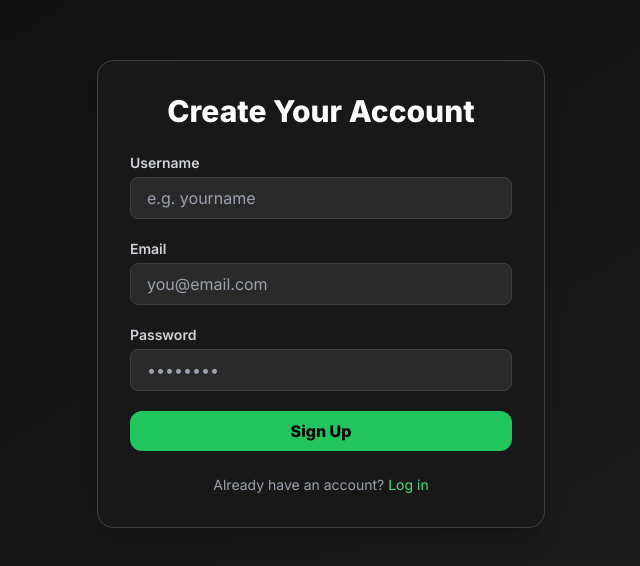
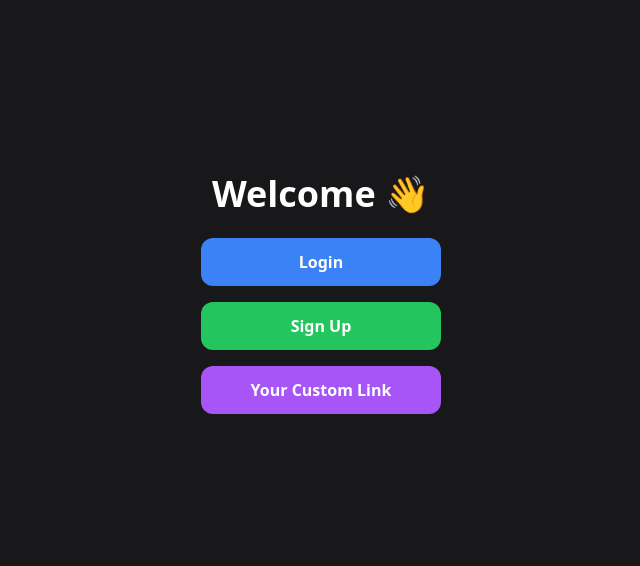
Before and after one commit to sigmaszzzz/MeFilms, a plain HTML site: page index.html in a window 1280 px wide. Shown: the part 106-672 px from the top of the page, without its empty margins (319-959 px from the left). Drawn offline with nearby package versions, Linux system fonts and the light colour scheme.

Commit message:
Update index.html

```diff
--- a/index.html
+++ b/index.html
@@ -3,40 +3,16 @@
 <head>
   <meta charset="UTF-8" />
   <meta name="viewport" content="width=device-width, initial-scale=1.0" />
-    <title>Sign Up</title>
+  <title>Main Page</title>
   <script src="https://cdn.tailwindcss.com"></script>
-    <link rel="preconnect" href="https://fonts.googleapis.com">
-    <link href="https://fonts.googleapis.com/css2?family=Inter:wght@400;600;800&display=swap" rel="stylesheet">
-    <style>
-      body {
-        font-family: 'Inter', sans-serif;
-      }
-    </style>
 </head>
-  <body class="bg-gradient-to-br from-[#0f0f0f] to-[#1e1e1e] text-white min-h-screen flex items-center justify-center px-4">
-    <div class="w-full max-w-md bg-[#181818] p-8 rounded-2xl shadow-xl border border-neutral-700">
-      <h2 class="text-3xl font-extrabold text-center mb-6">Create Your Account</h2>
-      <form class="space-y-5">
-        <div>
-          <label class="block mb-1 text-sm font-semibold text-gray-300">Username</label>
-          <input type="text" placeholder="e.g. yourname" class="w-full px-4 py-2 rounded-lg bg-[#2a2a2a] border border-neutral-700 focus:outline-none focus:ring-2 focus:ring-green-500" />
-        </div>
-        <div>
-          <label class="block mb-1 text-sm font-semibold text-gray-300">Email</label>
-          <input type="email" placeholder="you@email.com" class="w-full px-4 py-2 rounded-lg bg-[#2a2a2a] border border-neutral-700 focus:outline-none focus:ring-2 focus:ring-green-500" />
-        </div>
-        <div>
-          <label class="block mb-1 text-sm font-semibold text-gray-300">Password</label>
-          <input type="password" placeholder="••••••••" class="w-full px-4 py-2 rounded-lg bg-[#2a2a2a] border border-neutral-700 focus:outline-none focus:ring-2 focus:ring-green-500" />
-        </div>
-        <button type="submit" class="w-full bg-green-500 hover:bg-green-600 text-black font-bold py-2 rounded-xl transition-all">
-          Sign Up
-        </button>
-      </form>
-      <p class="text-center text-sm text-gray-400 mt-6">
-        Already have an account?
-        <a href="#" class="text-green-400 hover:underline">Log in</a>
-      </p>
+<body class="bg-zinc-900 text-white min-h-screen flex flex-col items-center justify-center gap-6">
+  <h1 class="text-4xl font-bold">Welcome 👋</h1>
+  <div class="space-y-4">
+    <a href="login.html" class="block w-60 text-center bg-blue-500 hover:bg-blue-600 py-3 rounded-xl font-semibold">Login</a>
+    <a href="signup.html" class="block w-60 text-center bg-green-500 hover:bg-green-600 py-3 rounded-xl font-semibold">Sign Up</a>
+    <a href="https://your-link.com" class="block w-60 text-center bg-purple-500 hover:bg-purple-600 py-3 rounded-xl font-semibold">Your Custom Link</a>
+    <!-- copy the button above to add more links -->
   </div>
 </body>
 </html>
```
Lines whose indentation alone changed are shown as unchanged.
